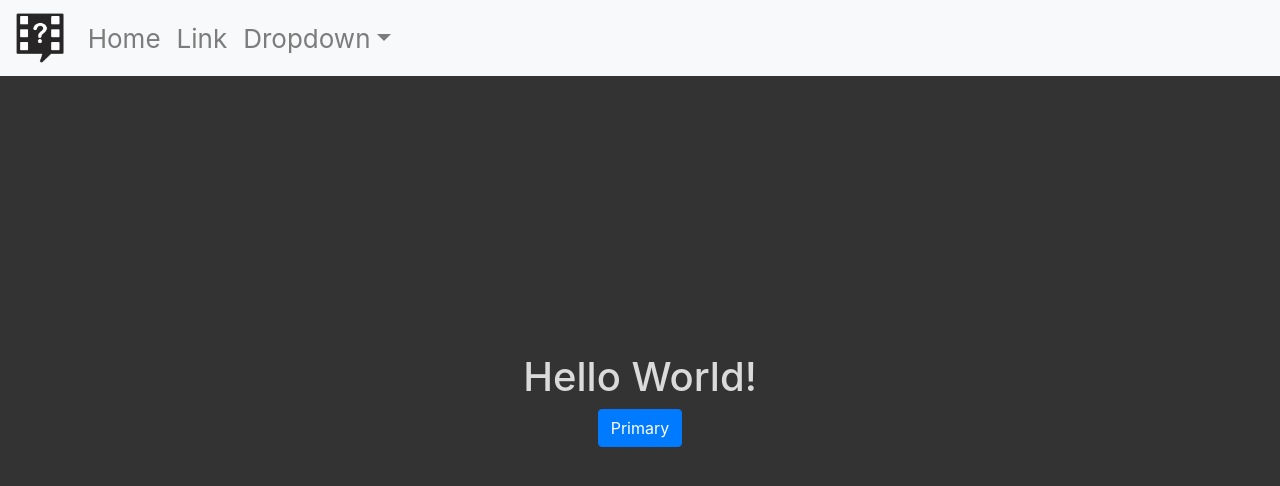
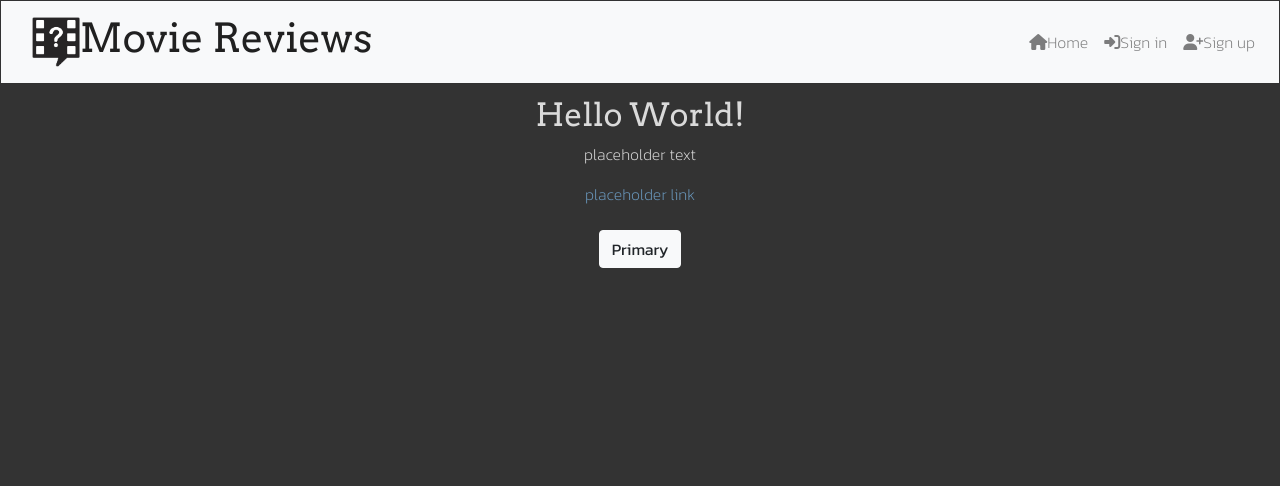
Before and after one commit to bezabu/bb-pp5-movies2, a React (Create React App) app: page / in a window 1280 px wide. Shown: the top 486 px of the page. Built offline with nearby package versions, Linux system fonts and the light colour scheme.

Commit message:
tweak styling for App

```diff
--- a/public/index.html
+++ b/public/index.html
@@ -23,6 +23,7 @@
     <link rel="manifest" href="%PUBLIC_URL%/manifest.json"
     crossorigin="use-credentials"
     />
+    <script src="https://kit.fontawesome.com/0bb0b47388.js" crossorigin="anonymous"></script>
     <!--
       Notice the use of %PUBLIC_URL% in the tags above.
       It will be replaced with the URL of the `public` folder during the build.
@@ -32,7 +33,10 @@
       work correctly both with client-side routing and a non-root public URL.
       Learn how to configure a non-root public URL by running `npm run build`.
     -->
-    <title>React App</title>
+    <link rel="preconnect" href="https://fonts.googleapis.com">
+<link rel="preconnect" href="https://fonts.gstatic.com" crossorigin>
+<link href="https://fonts.googleapis.com/css2?family=Arvo:ital,wght@0,400;0,700;1,400;1,700&family=Kanit:ital,wght@0,100;0,200;0,300;0,400;0,500;0,600;0,700;0,800;0,900;1,100;1,200;1,300;1,400;1,500;1,600;1,700;1,800;1,900&display=swap" rel="stylesheet">
+    <title>Movie Reviews</title>
   </head>
   <body>
     <noscript>You need to enable JavaScript to run this app.</noscript>
--- a/src/App.css
+++ /dev/null
@@ -1,39 +0,0 @@
-.App {
-  text-align: center;
-  color: #dadada;
-}
-
-.App-logo {
-  height: 40vmin;
-  pointer-events: none;
-}
-
-@media (prefers-reduced-motion: no-preference) {
-  .App-logo {
-    animation: App-logo-spin infinite 20s linear;
-  }
-}
-
-.App-header {
-  background-color: #333333;
-  min-height: 100vh;
-  display: flex;
-  flex-direction: column;
-  align-items: center;
-  justify-content: center;
-  font-size: calc(10px + 2vmin);
-
-}
-
-.App-link {
-  color: #ffffff;
-}
-
-@keyframes App-logo-spin {
-  from {
-    transform: rotate(0deg);
-  }
-  to {
-    transform: rotate(360deg);
-  }
-}
--- a/src/App.js
+++ b/src/App.js
@@ -1,14 +1,20 @@
-import './App.css';
+import styles from "./App.module.css";
 import NavBar from './components/NavBar';
 import Button from 'react-bootstrap/Button';
 
+
 function App() {
   return (
-    <div className="App">
-      <header className="App-header">
+    <div className={styles.App}>
+      <header>
         <NavBar />
-        <h1>Hello World!</h1>
-        <Button variant="primary">Primary</Button>
+        <br>
+        </br><br></br><br></br><br></br>
+        <h2>Hello World!</h2>
+        <p>placeholder text</p>
+        <a href="#">placeholder link</a>
+        <br></br><br></br>
+        <Button variant="light">Primary</Button>
       </header>
     </div>
   );
--- /dev/null
+++ b/src/App.module.css
@@ -0,0 +1,30 @@
+  .App {
+    font-family: "Kanit", sans-serif;
+    font-weight: 200;
+    font-style: normal;
+    text-align: center;
+    background-color: #333333;
+    min-height: 100vh;
+    color:#dadada;
+  }
+
+  h1 {
+    font-family: "Arvo", serif;
+    color: #202020;
+  }
+
+  h2 {
+    font-family: "Arvo", serif;
+    color: #dadada;
+  }
+
+  a {
+    color: #6a98bd;
+    text-decoration: none;
+  }
+
+  a:hover {
+    color: #ffffff;
+    text-decoration: none;
+    transition: color ease-in-out 0.2s;
+  }
--- a/src/components/NavBar.js
+++ b/src/components/NavBar.js
@@ -2,26 +2,19 @@ import React from 'react'
 import Navbar from 'react-bootstrap/Navbar'
 import Nav from 'react-bootstrap/Nav'
 import Container from 'react-bootstrap/Container'
-import NavDropdown from 'react-bootstrap/NavDropdown'
-
 import film_logo from '../assets/film_logo.png'
+import styles from '../styles/NavBar.module.css'
 
 const NavBar = () => {
   return (
-    <Navbar bg="light" expand="md" fixed="top">
-  <Navbar.Brand><img src={film_logo} alt="film logo" height="50"/></Navbar.Brand>
+    <Navbar className={styles.NavBar} bg="light" expand="md" fixed="top">
+  <Navbar.Brand><Container><img src={film_logo} alt="film logo" height="50"/><h1>Movie Reviews</h1></Container></Navbar.Brand>
   <Navbar.Toggle aria-controls="basic-navbar-nav" />
   <Navbar.Collapse id="basic-navbar-nav">
-    <Nav className="mr-auto">
-      <Nav.Link href="#home">Home</Nav.Link>
-      <Nav.Link href="#link">Link</Nav.Link>
-      <NavDropdown title="Dropdown" id="basic-nav-dropdown">
-        <NavDropdown.Item href="#action/3.1">Action</NavDropdown.Item>
-        <NavDropdown.Item href="#action/3.2">Another action</NavDropdown.Item>
-        <NavDropdown.Item href="#action/3.3">Something</NavDropdown.Item>
-        <NavDropdown.Divider />
-        <NavDropdown.Item href="#action/3.4">Separated link</NavDropdown.Item>
-      </NavDropdown>
+    <Nav className="ml-auto text-left">
+      <Nav.Link><i class="fa-solid fa-house"></i>Home</Nav.Link>
+      <Nav.Link><i class="fa-solid fa-right-to-bracket"></i>Sign in</Nav.Link>
+      <Nav.Link><i class="fa-solid fa-user-plus"></i>Sign up</Nav.Link>
     </Nav>
   </Navbar.Collapse>
 </Navbar>
--- /dev/null
+++ b/src/styles/NavBar.module.css
@@ -0,0 +1,3 @@
+.NavBar {
+    border: 1px solid #323232;
+}
```
